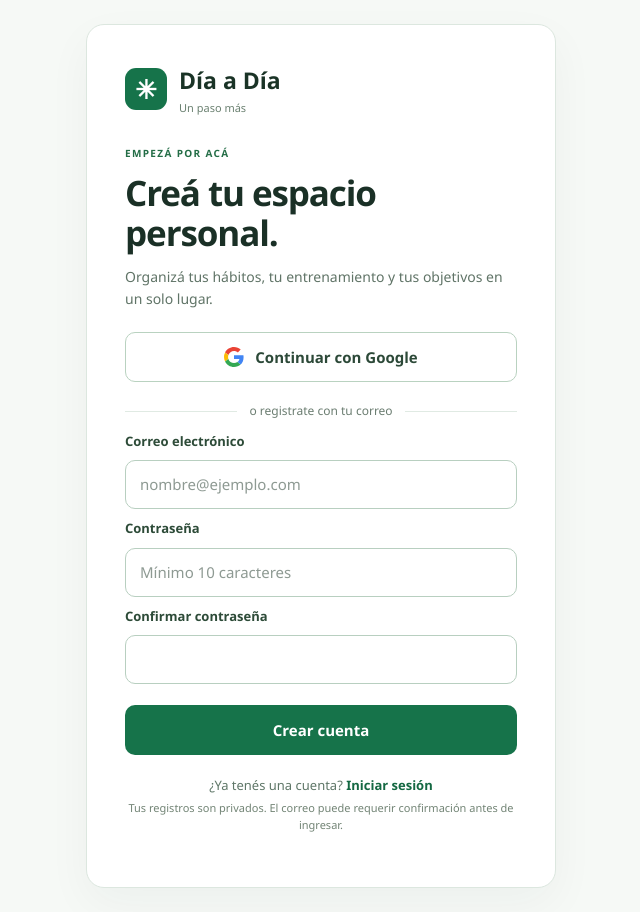
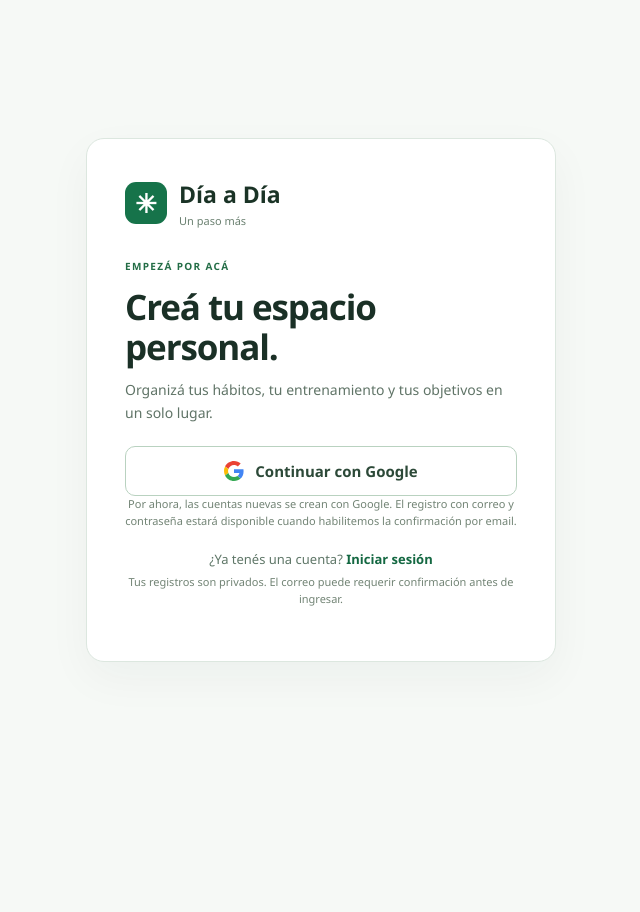
Before and after one commit to d4vdxh1/personal-ia, a Next.js app: page /signup in a window 1280 px wide. Shown: the whole page, without its empty margins (319-959 px from the left). After the commit the page ends 800 px from the top, so only its background shows below. Built offline with nearby package versions, Linux system fonts and the light colour scheme; no server answers.

Commit message:
feat(auth): stage public Google login while gating email registration until SMTP

```diff
--- a/src/app/signup/page.tsx
+++ b/src/app/signup/page.tsx
@@ -10,6 +10,7 @@ export default async function SignupPage() {
   const supabase = await createClient();
   const { data } = await supabase.auth.getUser();
   if (data.user) redirect("/");
+  const emailSignupEnabled = process.env.EMAIL_SIGNUP_ENABLED === "true";
 
   return <main className="auth-shell">
     <section className="auth-card auth-card-v2" aria-labelledby="signup-title">
@@ -21,8 +22,12 @@ export default async function SignupPage() {
       <h1 id="signup-title">Creá tu espacio personal.</h1>
       <p className="auth-description">Organizá tus hábitos, tu entrenamiento y tus objetivos en un solo lugar.</p>
       <GoogleSignInButton />
-      <div className="auth-divider"><span>o registrate con tu correo</span></div>
-      <SignupForm />
+      {emailSignupEnabled ? <>
+        <div className="auth-divider"><span>o registrate con tu correo</span></div>
+        <SignupForm />
+      </> : <p className="auth-footnote" role="status">
+        Por ahora, las cuentas nuevas se crean con Google. El registro con correo y contraseña estará disponible cuando habilitemos la confirmación por email.
+      </p>}
       <p className="auth-footer">¿Ya tenés una cuenta? <Link href="/login">Iniciar sesión</Link></p>
       <p className="auth-footnote">Tus registros son privados. El correo puede requerir confirmación antes de ingresar.</p>
     </section>
```
